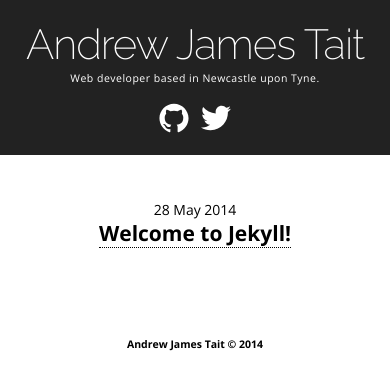
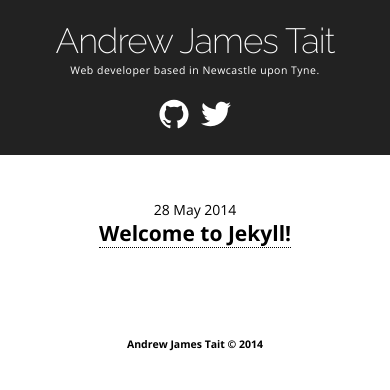
Before and after one commit to andrewjtait/andrewjtait.github.io, a Jekyll site: the page built from index.html, in a window 390 px wide. Shown: the top 390 px of the page. Built offline with Jekyll 4.4.1, drawn with Linux system fonts in a browser that asks for light colours.

Commit message:
updated css and js for mobile

```diff
--- a/_includes/footer.html
+++ b/_includes/footer.html
@@ -6,6 +6,7 @@
   // parallax scrolling for header
   var appHead = document.getElementById('app-head');
   window.addEventListener("scroll", function(evt) {
-    appHead.style.top = (window.scrollY * 0.4) + "px";
+    var position = window.innerWidth >= 650 ? window.scrollY * 0.4 : 0;
+    appHead.style.top = position + "px";
   });
 </script>
--- a/_sass/_head.scss
+++ b/_sass/_head.scss
@@ -75,6 +75,10 @@
     padding-top: 20px;
   }
 
+  .app-header {
+    font-size: 2.5rem;
+  }
+
   .app-description {
     margin-bottom: 0;
   }
@@ -82,6 +86,6 @@
   .app-header-icon {
     width: 30px;
     height: 30px;
-    margin-top: 18px;
+    margin-top: 22px;
   }
 }
--- a/assets/app.css
+++ b/assets/app.css
@@ -389,13 +389,16 @@
   .app-head {
     padding-top: 20px; }
 
+  .app-header {
+    font-size: 2.5rem; }
+
   .app-description {
     margin-bottom: 0; }
 
   .app-header-icon {
     width: 30px;
     height: 30px;
-    margin-top: 18px; } }
+    margin-top: 22px; } }
 .content {
   width: 850px;
   margin: 0 auto;
```
